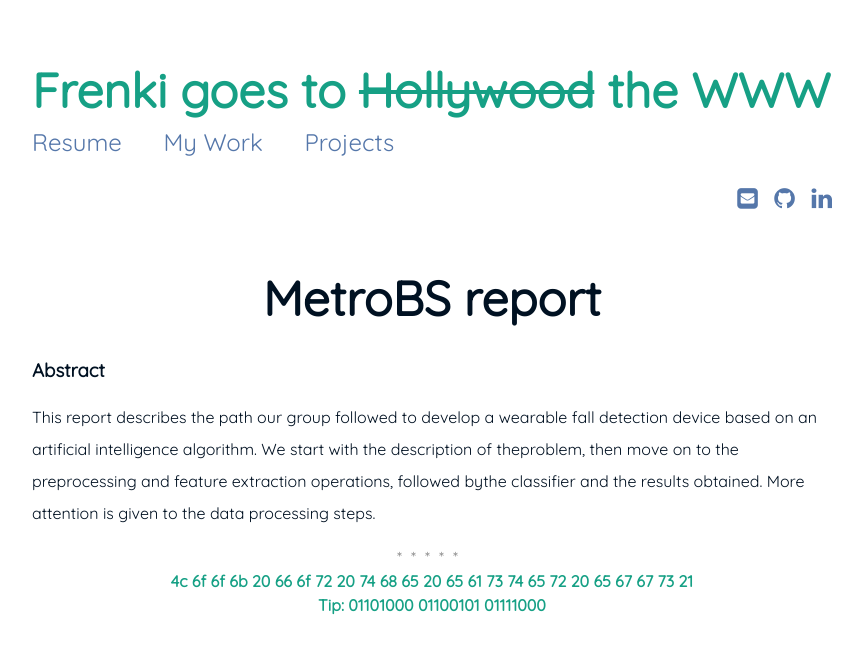
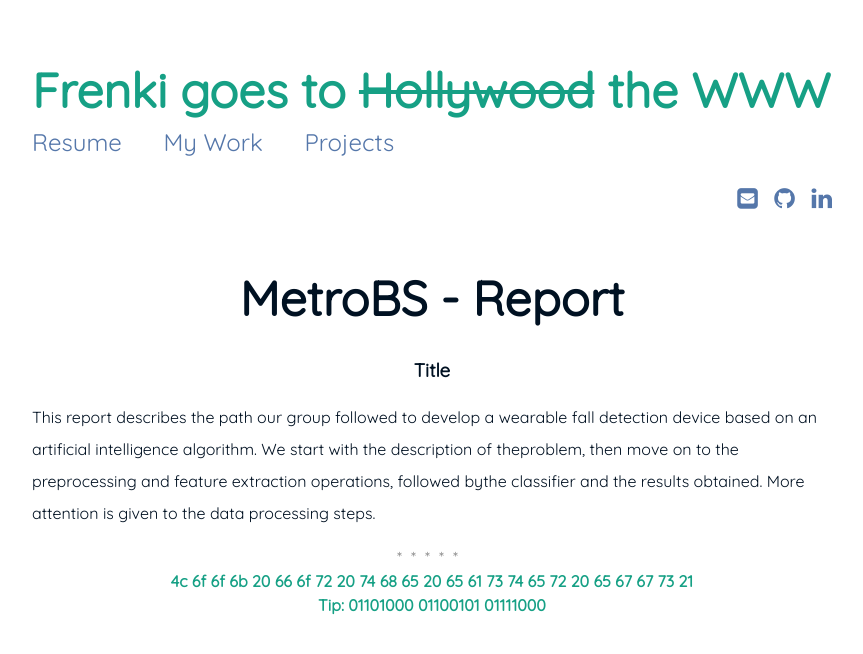
Before and after one commit to FreShq99/frenkishqepa.com, a Jekyll site: the page built from _posts/2021-05-11-report.md, in a window 1280 px wide. Shown: the top 654 px of the page, without its empty margins (208-1071 px from the left). Built offline with Jekyll 4.4.1, drawn with Linux system fonts in a browser that asks for light colours.

Commit message:
Update 2021-05-11-report.md

```diff
--- a/_posts/2021-05-11-report.md
+++ b/_posts/2021-05-11-report.md
@@ -1,10 +1,9 @@
 ---
 layout: page
-title:  "MetroBS report"
+title:  "MetroBS - Report"
 subtitle: ""
 date:   2021-05-11 11:12:21 +0100
 categories: ["MetroBS"]
 ---
-
-<p style="text-align: center;"><h3>Abstract</h3> </p>
+<h3 align="center"> Title </h3>
 This  report  describes  the  path  our  group  followed  to  develop  a  wearable  fall  detection device based on an artificial intelligence algorithm.  We start with the description of theproblem, then move on to the preprocessing and feature extraction operations, followed bythe classifier and the results obtained.  More attention is given to the data processing steps.
```
